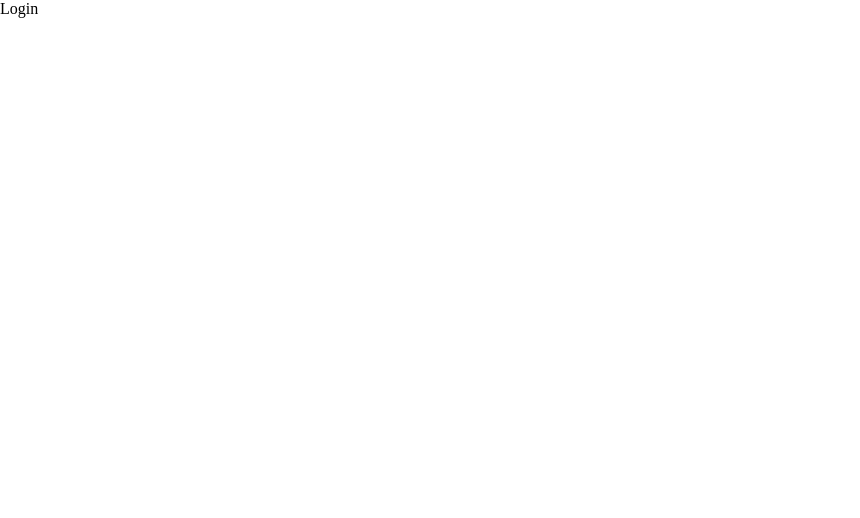
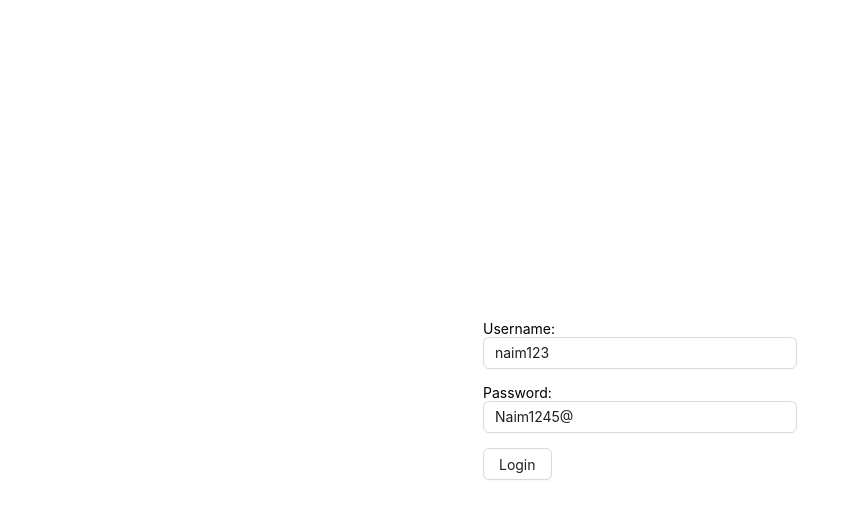
Before and after one commit to NaimurAlltime/smartphone-management-client, a React (Vite) app: page /login in a window 1280 px wide. Shown: the top 518 px of the page, without its empty margins (0-860 px from the left). Built offline with nearby package versions, Linux system fonts and the light colour scheme.

Commit message:
handle login done

```diff
--- a/package.json
+++ b/package.json
@@ -12,12 +12,14 @@
   "dependencies": {
     "@reduxjs/toolkit": "^2.1.0",
     "antd": "^5.13.2",
+    "jwt-decode": "^4.0.0",
     "react": "^18.2.0",
     "react-dom": "^18.2.0",
     "react-hook-form": "^7.49.3",
     "react-redux": "^9.1.0",
     "react-router-dom": "^6.21.3",
-    "redux-persist": "^6.0.0"
+    "redux-persist": "^6.0.0",
+    "sonner": "^1.3.1"
   },
   "devDependencies": {
     "@types/react": "^18.2.43",
--- /dev/null
+++ b/src/components/form/CRForm.tsx
@@ -0,0 +1,33 @@
+import { ReactNode } from "react";
+import {
+  FieldValues,
+  FormProvider,
+  SubmitHandler,
+  useForm,
+} from "react-hook-form";
+
+type TFormConfig = {
+  defaultValues?: Record<string, any>;
+};
+
+type TFormProps = {
+  onSubmit: SubmitHandler<FieldValues>;
+  children: ReactNode;
+} & TFormConfig;
+
+function CRForm({ onSubmit, children, defaultValues }: TFormProps) {
+  const formconfig: TFormConfig = {};
+
+  if (defaultValues) {
+    formconfig["defaultValues"] = defaultValues;
+  }
+
+  const methods = useForm(formconfig);
+  return (
+    <FormProvider {...methods}>
+      <form onSubmit={methods.handleSubmit(onSubmit)}>{children}</form>
+    </FormProvider>
+  );
+}
+
+export default CRForm;
--- /dev/null
+++ b/src/components/form/CRInput.tsx
@@ -0,0 +1,22 @@
+import { Input } from "antd";
+import { Controller } from "react-hook-form";
+
+type TInputProps = {
+  type: string;
+  name: string;
+  label?: string;
+};
+
+function CRInput({ type, name, label }: TInputProps) {
+  return (
+    <div style={{ marginBottom: "15px" }}>
+      {label ? label : null}
+      <Controller
+        name={name}
+        render={({ field }) => <Input {...field} type={type} id={name} />}
+      />
+    </div>
+  );
+}
+
+export default CRInput;
--- a/src/main.tsx
+++ b/src/main.tsx
@@ -4,12 +4,17 @@ import "./index.css";
 import { RouterProvider } from "react-router-dom";
 import router from "./routes/Router.tsx";
 import { Provider } from "react-redux";
-import { store } from "./redux/store.ts";
+import { PersistGate } from "redux-persist/integration/react";
+import { persistor, store } from "./redux/store.ts";
+import { Toaster } from "sonner";
 
 ReactDOM.createRoot(document.getElementById("root")!).render(
   <React.StrictMode>
     <Provider store={store}>
-      <RouterProvider router={router} />
+      <PersistGate loading={null} persistor={persistor}>
+        <RouterProvider router={router} />
+      </PersistGate>
+      <Toaster />
     </Provider>
   </React.StrictMode>
 );
--- a/src/pages/Login.tsx
+++ b/src/pages/Login.tsx
@@ -1,5 +1,57 @@
+import { Button, Row } from "antd";
+import { FieldValues } from "react-hook-form";
+import { useLoginMutation } from "../redux/features/auth/authApi";
+import { useAppDispatch } from "../redux/hooks";
+import { TUser, setUser } from "../redux/features/auth/authSlice";
+import { verifyToken } from "../utils/verifyToken";
+import { useNavigate } from "react-router-dom";
+import { toast } from "sonner";
+import CRForm from "../components/form/CRForm";
+import CRInput from "../components/form/CRInput";
+
 function Login() {
-  return <div>Login</div>;
+  const navigate = useNavigate();
+  const [login] = useLoginMutation();
+
+  const dispatch = useAppDispatch();
+
+  const defaultValues = {
+    username: "naim123",
+    password: "Naim1245@",
+  };
+
+  const handleLogin = async (data: FieldValues) => {
+    const toastId = toast.loading("Log in loading");
+    try {
+      const userInfo = {
+        username: data.username,
+        password: data.password,
+      };
+
+      const res = await login(userInfo).unwrap();
+
+      const user: TUser = verifyToken(res.data.token);
+
+      dispatch(setUser({ user: user, token: res.data.token }));
+      toast.success("Login Successfully done!", {
+        id: toastId,
+        duration: 2000,
+      });
+      navigate("/dashboard");
+    } catch (error) {
+      toast.error("something went wrong!", { id: toastId, duration: 2000 });
+    }
+  };
+
+  return (
+    <Row justify={"center"} align={"middle"} style={{ height: "100vh" }}>
+      <CRForm onSubmit={handleLogin} defaultValues={defaultValues}>
+        <CRInput type="text" name="username" label="Username:" />
+        <CRInput type="text" name="password" label="Password:" />
+        <Button htmlType="submit">Login</Button>
+      </CRForm>
+    </Row>
+  );
 }
 
 export default Login;
--- /dev/null
+++ b/src/utils/verifyToken.ts
@@ -0,0 +1,5 @@
+import { jwtDecode } from "jwt-decode";
+
+export const verifyToken = (token: string) => {
+  return jwtDecode(token);
+};
```
Also changed, not shown: src/utils/navitems.tsx (deleted, +0 -31 lines), 1 other file (tests, documents, lock files or other folders).
